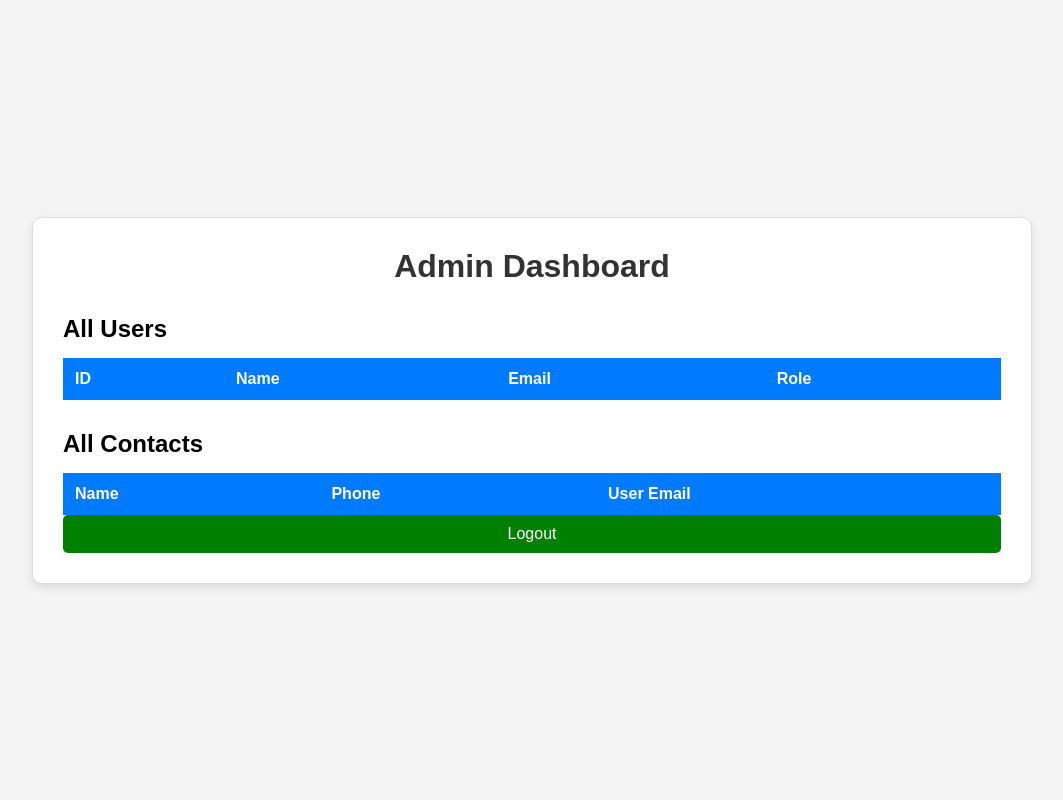
After one commit to 2233-PRAJYESH/contact_management_portal, a Flask app: page /admin in a window 1280 px wide. The commit adds this page. Shown: the whole page, without its empty margins (108-1171 px from the left). Run offline with Flask 3, Linux system fonts and the light colour scheme; the visitor is signed in with stand-in values (Sample User, id 1); data that the repository does not hold is empty; some libraries are stand-ins or nearby versions.

Commit message:
Added Admin login now application can be RBAC

```diff
--- a/app.py
+++ b/app.py
@@ -4,6 +4,8 @@ from flask_wtf.csrf import CSRFProtect
 
 from routes.auth_routes import auth
 from routes.dashboard_routes import dashboard
+
+from routes.admin_routes import admin
 
 import os
 from dotenv import load_dotenv
@@ -18,6 +20,7 @@ csrf = CSRFProtect(app)
 # Register blueprints
 app.register_blueprint(auth)
 app.register_blueprint(dashboard)
+app.register_blueprint(admin)
 
 
 if __name__ == "__main__":
--- /dev/null
+++ b/routes/admin_routes.py
@@ -0,0 +1,54 @@
+from flask import (
+    Blueprint,
+    session,
+    redirect,
+    render_template
+)
+
+from db import get_db
+
+admin = Blueprint("admin", __name__)
+
+
+@admin.route("/admin")
+def admin_dashboard():
+
+    # User not logged in
+    if not session.get("user_id"):
+
+        return redirect("/login")
+
+    # User is not admin
+    if session.get("role") != "admin":
+
+        return redirect("/dashboard")
+
+    db = get_db()
+    cursor = db.cursor(dictionary=True)
+
+    # Get all users
+    cursor.execute(
+        "SELECT id, name, email, role FROM users"
+    )
+
+    users = cursor.fetchall()
+
+    # Get all contacts
+    cursor.execute(
+        """
+        SELECT contacts.name,
+               contacts.phone,
+               users.email
+        FROM contacts
+        JOIN users
+        ON contacts.user_id = users.id
+        """
+    )
+
+    contacts = cursor.fetchall()
+
+    return render_template(
+        "admin_dashboard.html",
+        users=users,
+        contacts=contacts
+    )
--- a/routes/dashboard_routes.py
+++ b/routes/dashboard_routes.py
@@ -18,7 +18,7 @@ dashboard = Blueprint("dashboard", __name__)
 @dashboard.route("/dashboard", methods=["GET", "POST"])
 def dashboard_page():
 
-    if "user_id" not in session:
+    if not session.get("user_id"):
 
         return redirect("/login")
 
--- a/static/style.css
+++ b/static/style.css
@@ -77,3 +77,46 @@ button:hover{
     margin-bottom:15px;
     font-weight:bold;
 }
+
+.admin-container{
+
+    width: 90%;
+    max-width: 1000px;
+}
+
+
+.section{
+
+    margin-top: 30px;
+}
+
+
+table{
+
+    width: 100%;
+    border-collapse: collapse;
+    margin-top: 15px;
+    background-color: white;
+}
+
+
+table th{
+
+    background-color: #007bff;
+    color: white;
+    padding: 12px;
+    text-align: left;
+}
+
+
+table td{
+
+    padding: 12px;
+    border-bottom: 1px solid #ddd;
+}
+
+
+table tr:hover{
+
+    background-color: #f5f5f5;
+}
--- /dev/null
+++ b/templates/admin_dashboard.html
@@ -0,0 +1,82 @@
+<!DOCTYPE html>
+<html>
+
+<head>
+
+    <title>Admin Dashboard</title>
+
+    <link rel="stylesheet"
+    href="{{ url_for('static', filename='style.css') }}">
+
+</head>
+
+<body>
+
+<div class="container admin-container">
+
+    <h1>Admin Dashboard</h1>
+
+    <div class="section">
+
+        <h2>All Users</h2>
+
+        <table>
+
+            <tr>
+                <th>ID</th>
+                <th>Name</th>
+                <th>Email</th>
+                <th>Role</th>
+            </tr>
+
+            {% for user in users %}
+
+            <tr>
+                <td>{{ user.id }}</td>
+                <td>{{ user.name }}</td>
+                <td>{{ user.email }}</td>
+                <td>{{ user.role }}</td>
+            </tr>
+
+            {% endfor %}
+
+        </table>
+
+    </div>
+
+
+    <div class="section">
+
+        <h2>All Contacts</h2>
+
+        <table>
+
+            <tr>
+                <th>Name</th>
+                <th>Phone</th>
+                <th>User Email</th>
+            </tr>
+
+            {% for contact in contacts %}
+
+            <tr>
+                <td>{{ contact.name }}</td>
+                <td>{{ contact.phone }}</td>
+                <td>{{ contact.email }}</td>
+            </tr>
+
+            {% endfor %}
+
+        </table>
+
+    </div>
+
+    <a href="/logout" class="btn">
+        Logout
+    </a>
+
+</div>
+
+</body>
+
+</html>
```
Also changed, not shown: routes/auth_routes.py (+9 -0 lines).
